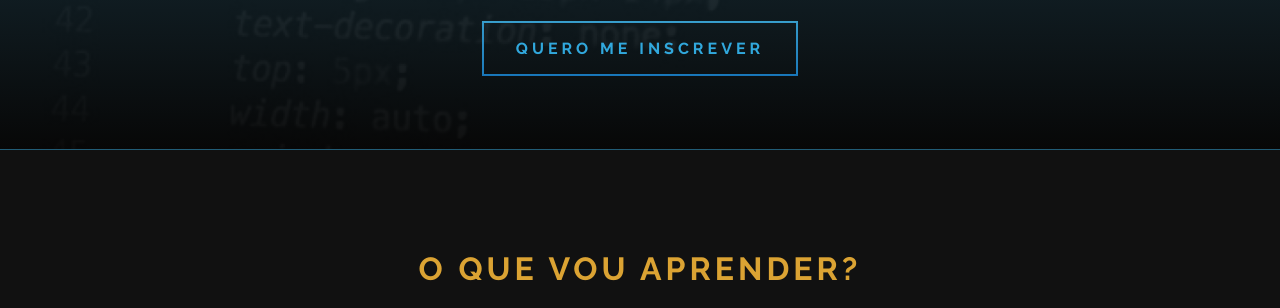
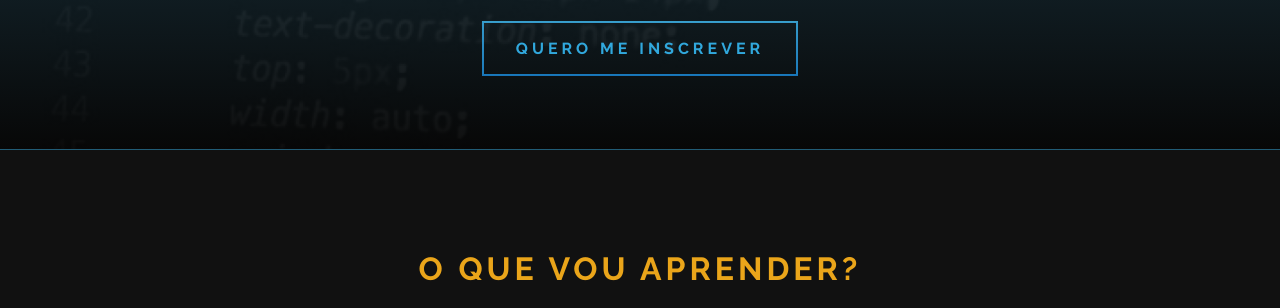
Before and after one commit to Disoftdev/Disoftdev-Desafio-Criando-uma-Landing-Page-com-Css, a plain HTML site: page index.html in a window 1280 px wide. Shown: the part 450-758 px from the top of the page. Drawn offline with Linux system fonts and the light colour scheme; files whose address does not match are found by name.

Commit message:
testando1

```diff
--- a/assets/css/index.css
+++ b/assets/css/index.css
@@ -6,7 +6,7 @@ body {
 
   h2 {
     font-size: 2rem;
-    color: #dba333;
+    color: #eaa51a;
     font-weight: bold;
     letter-spacing: 4px;
     text-transform: uppercase;
```
Also changed, not shown: index.html (+1 -0 lines).
